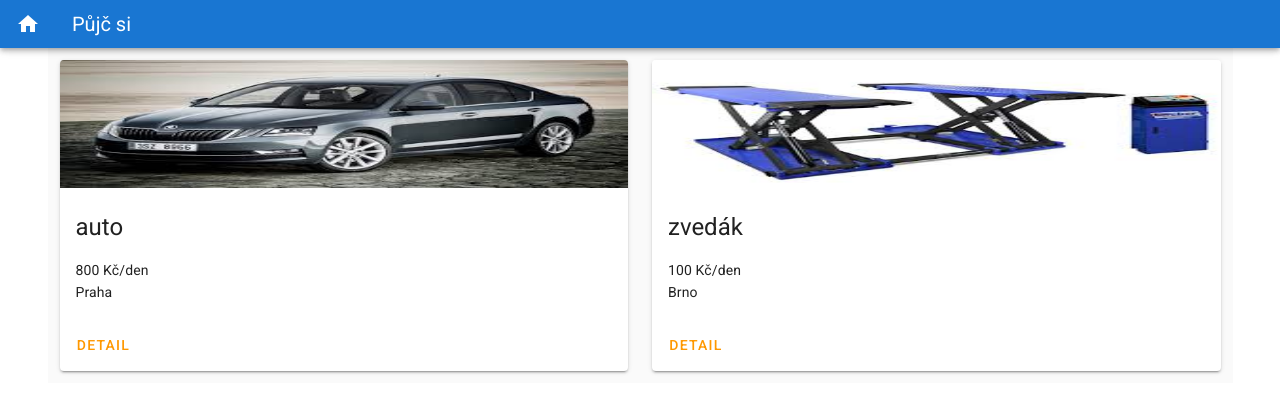
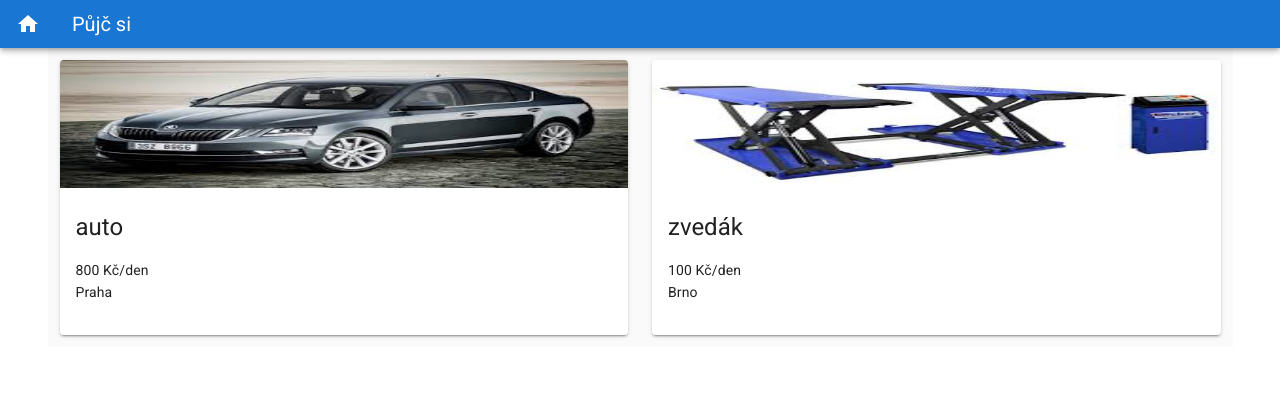
Before and after one commit to Marina2021/Pujcovna_SharingIsCaring, a Vue app: page /zbozi/1 in a window 1280 px wide. Shown: the top 412 px of the page. Built offline with nearby package versions, Linux system fonts and the light colour scheme.

Commit message:
detail button delete

```diff
--- a/src/components/Zbozi.vue
+++ b/src/components/Zbozi.vue
@@ -1,7 +1,7 @@
 <template>
 
 <div class="col-6">
- <v-card>
+ <v-card v-on:click="click">
       <!-- <div class="d-flex flex-no-wrap justify-space-between">
         <div>
   <div class="img-container"> -->
@@ -23,7 +23,7 @@
     </v-card-text>
 
     <v-card-actions>
-      <v-btn v-on:click="click" color="orange" text>Detail</v-btn>
+      <!-- <v-btn v-on:click="click" color="orange" text>Detail</v-btn> -->
     </v-card-actions>
         <!-- </div> -->
 
```
